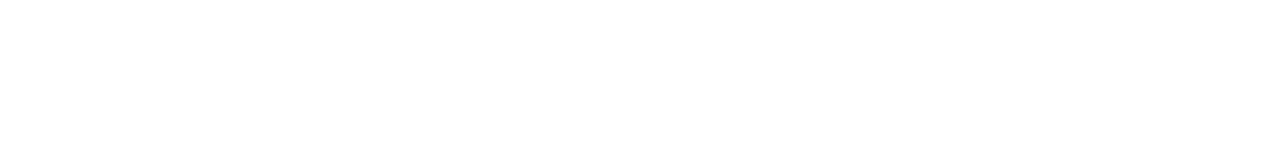
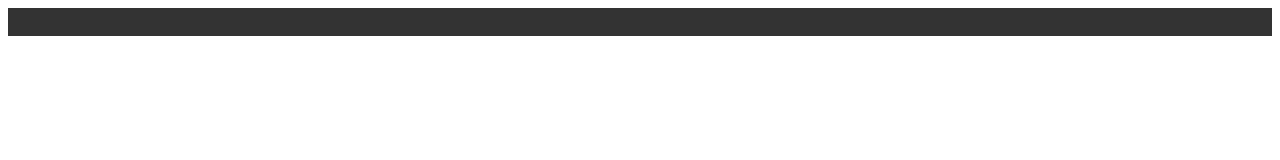
Before and after one commit to Svmueli/Open-Mozilla, a plain HTML site: page index.html in a window 1280 px wide. Drawn offline with Linux system fonts and the light colour scheme.

Commit message:
added navbar

```diff
--- a/index.html
+++ b/index.html
@@ -4,7 +4,17 @@
     <meta charset="UTF-8">
     <meta name="viewport" content="width=device-width, initial-scale=1.0">
     <title>Open-Mozilla</title>
+
+    <link rel="stylesheet" type="text/css" href="styles.css">
+
 </head>
+<ul class="navbar">
+    <li><a href="Home"></a></li>
+    <li><a href="About"></a></li>
+    <li><a href="Services"></a></li>
+    <li><a href="Contact"></a></li>
+
+</ul>
 <body>
 
 </body>
--- a/styles.css
+++ b/styles.css
@@ -0,0 +1,24 @@
+/* Style for the navigation bar */
+.navbar {
+    list-style-type: none;
+    margin: 0;
+    padding: 0;
+    overflow: hidden;
+    background-color: #333;
+}
+
+.navbar li {
+    float: left;
+}
+
+.navbar li a {
+    display: block;
+    color: white;
+    text-align: center;
+    padding: 14px 16px;
+    text-decoration: none;
+}
+
+.navbar li a:hover {
+    background-color: #111;
+}
```
